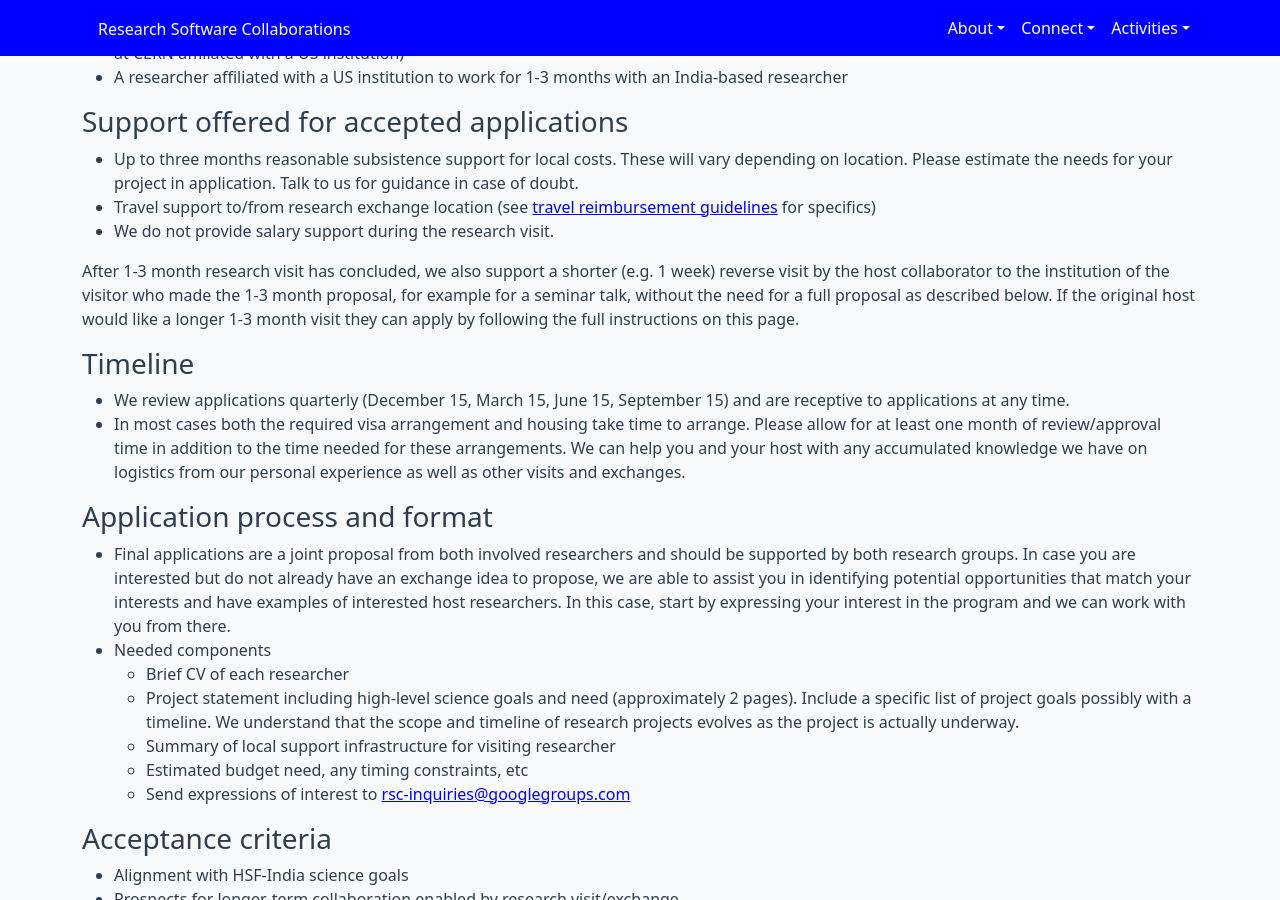
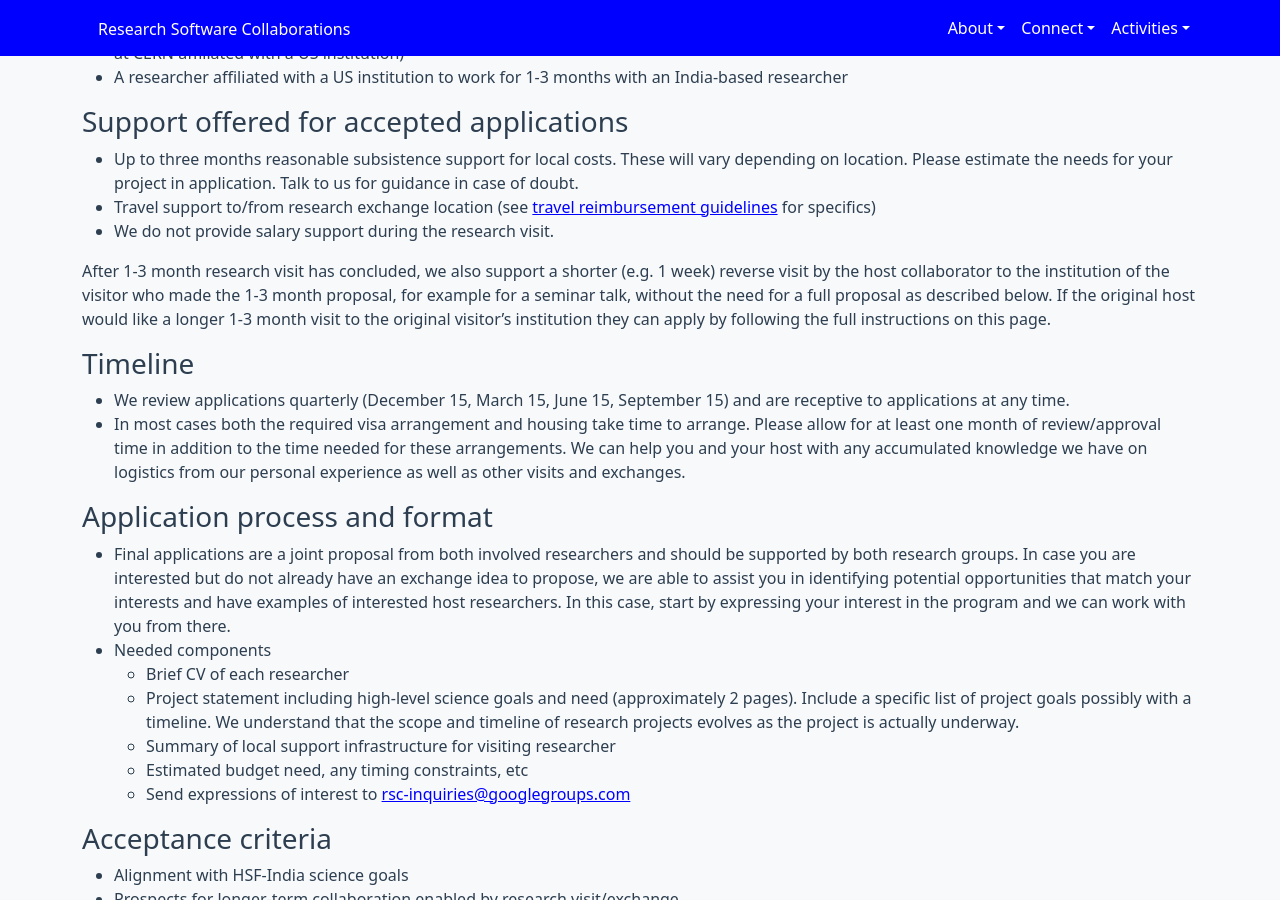
Before and after one commit to research-software-collaborations/research-software-collaborations.github.io, a Jekyll site: the page built from pages/exchanges.md, in a window 1280 px wide and 900 px high, scrolled down 357 px. Built offline with Jekyll 4.4.1, drawn with Linux system fonts in a browser that asks for light colours; cached includes are drawn as plain includes.

Commit message:
fix language

```diff
--- a/pages/exchanges.md
+++ b/pages/exchanges.md
@@ -26,7 +26,7 @@ The following exchanges are eligible:
   * Travel support to/from research exchange location (see [travel reimbursement guidelines](/docs/reimbursement.html) for specifics)
   * We do not provide salary support during the research visit.
 
-After 1-3 month research visit has concluded, we also support a shorter (e.g. 1 week) reverse visit by the host collaborator to the institution of the visitor who made the 1-3 month proposal, for example for a seminar talk, without the need for a full proposal as described below. If the original host would like a longer 1-3 month visit they can apply by following the full instructions on this page.
+After 1-3 month research visit has concluded, we also support a shorter (e.g. 1 week) reverse visit by the host collaborator to the institution of the visitor who made the 1-3 month proposal, for example for a seminar talk, without the need for a full proposal as described below. If the original host would like a longer 1-3 month visit to the original visitor's institution they can apply by following the full instructions on this page.
 
 
 ### Timeline
```
